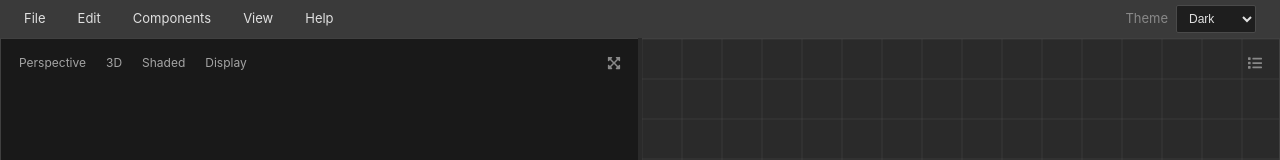
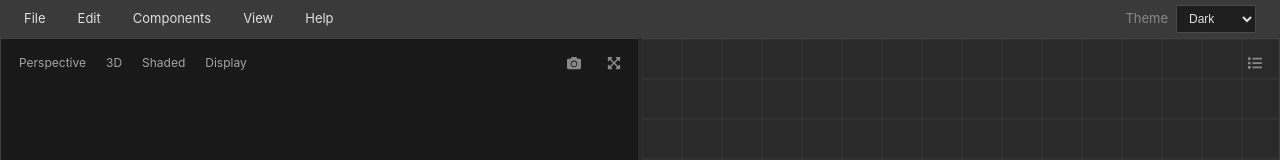
Before and after one commit to marko-koljancic/minimystx, a React (Vite) app: page /design in a window 1280 px wide. Shown: the top 160 px of the page. Built offline with nearby package versions, Linux system fonts and the light colour scheme.

Commit message:
feat: Add screenshot functionality with modal and button in RenderingCanvas

```diff
--- /dev/null
+++ b/src/components/ScreenshotButton.module.css
@@ -0,0 +1,30 @@
+.screenshotButton {
+  position: absolute;
+  top: 8px;
+  right: 48px; /* 8px gap + 32px MaximizeToggleButton + 8px margin */
+  width: 32px;
+  height: 32px;
+  background: transparent;
+  border: none;
+  cursor: pointer;
+  display: flex;
+  align-items: center;
+  justify-content: center;
+  border-radius: 4px;
+  z-index: 1000;
+  color: var(--text-secondary);
+  transition: opacity 0.2s ease;
+}
+
+.screenshotButton:hover {
+  color: var(--text-primary);
+}
+
+.screenshotButton:focus {
+  outline: 2px solid var(--input-border-focus);
+  outline-offset: 2px;
+}
+
+.screenshotButton:active {
+  transform: scale(0.95);
+}
--- /dev/null
+++ b/src/components/ScreenshotButton.tsx
@@ -0,0 +1,20 @@
+import { FaCamera } from "react-icons/fa";
+import styles from "./ScreenshotButton.module.css";
+
+interface ScreenshotButtonProps {
+  onCapture: () => void;
+}
+
+const ScreenshotButton = ({ onCapture }: ScreenshotButtonProps) => {
+  return (
+    <button
+      className={styles.screenshotButton}
+      onClick={onCapture}
+      title="Capture screenshot"
+    >
+      <FaCamera size={14} />
+    </button>
+  );
+};
+
+export default ScreenshotButton;
--- /dev/null
+++ b/src/components/ScreenshotModal.module.css
@@ -0,0 +1,86 @@
+.backdrop {
+  position: fixed;
+  top: 0;
+  left: 0;
+  right: 0;
+  bottom: 0;
+  background-color: rgba(0, 0, 0, 0.5);
+  display: flex;
+  align-items: center;
+  justify-content: center;
+  z-index: 1000;
+}
+
+.modal {
+  background-color: var(--background-tertiary);
+  border: 0.1rem solid var(--border-primary);
+  border-radius: 0.4rem;
+  padding: 2.4rem;
+  min-width: 32rem;
+  max-width: 64rem;
+  max-height: 80vh;
+  overflow: auto;
+  box-shadow: 0 0.8rem 2.4rem rgba(0, 0, 0, 0.3);
+}
+
+.title {
+  color: var(--text-primary);
+  font-size: 1.6rem;
+  margin: 0 0 1.6rem 0;
+  font-weight: 500;
+}
+
+.imageContainer {
+  display: flex;
+  justify-content: center;
+  align-items: center;
+  margin-bottom: 2.4rem;
+  border: 1px solid var(--border-secondary);
+  border-radius: 0.2rem;
+  background-color: var(--background-quaternary);
+  padding: 1.2rem;
+}
+
+.preview {
+  max-width: 100%;
+  max-height: 50vh;
+  object-fit: contain;
+  border: 1px solid var(--border-tertiary);
+  border-radius: 0.2rem;
+}
+
+.buttons {
+  display: flex;
+  justify-content: flex-end;
+  gap: 1.2rem;
+}
+
+.downloadButton,
+.closeButton {
+  padding: 0.8rem 1.6rem;
+  border-radius: 0.2rem;
+  font-size: 1.3rem;
+  cursor: pointer;
+  outline: none;
+  border: none;
+  transition: background-color 0.2s;
+}
+
+.downloadButton {
+  background-color: var(--accent-primary);
+  color: var(--text-on-accent);
+}
+
+.downloadButton:hover:not(:disabled) {
+  background-color: var(--accent-secondary);
+}
+
+.closeButton {
+  background-color: var(--background-quaternary);
+  color: var(--text-secondary);
+  border: 0.1rem solid var(--border-secondary);
+}
+
+.closeButton:hover {
+  background-color: var(--background-secondary);
+}
--- /dev/null
+++ b/src/components/ScreenshotModal.tsx
@@ -0,0 +1,69 @@
+import { useEffect, useRef, useCallback } from "react";
+import styles from "./ScreenshotModal.module.css";
+
+interface ScreenshotModalProps {
+  imageUrl: string;
+  filename: string;
+  onClose: () => void;
+  onDownload: () => void;
+}
+
+export function ScreenshotModal({
+  imageUrl,
+  filename,
+  onClose,
+  onDownload,
+}: ScreenshotModalProps) {
+  const modalRef = useRef<HTMLDivElement>(null);
+
+  useEffect(() => {
+    const handleKeyDown = (e: KeyboardEvent) => {
+      if (e.key === "Escape") {
+        e.preventDefault();
+        onClose();
+      }
+    };
+
+    document.addEventListener("keydown", handleKeyDown);
+    return () => document.removeEventListener("keydown", handleKeyDown);
+  }, [onClose]);
+
+  const handleBackdropClick = (e: React.MouseEvent) => {
+    if (e.target === modalRef.current) {
+      onClose();
+    }
+  };
+
+  const handleDownload = useCallback(() => {
+    const link = document.createElement('a');
+    link.href = imageUrl;
+    link.download = filename;
+    document.body.appendChild(link);
+    link.click();
+    document.body.removeChild(link);
+    onDownload();
+  }, [imageUrl, filename, onDownload]);
+
+  return (
+    <div className={styles.backdrop} ref={modalRef} onClick={handleBackdropClick}>
+      <div className={styles.modal}>
+        <h3 className={styles.title}>Screenshot Result</h3>
+        <div className={styles.imageContainer}>
+          <img
+            src={imageUrl}
+            alt="Screenshot preview"
+            className={styles.preview}
+          />
+        </div>
+        <div className={styles.buttons}>
+          <button className={styles.closeButton} onClick={onClose}>
+            Close
+          </button>
+          <button className={styles.downloadButton} onClick={handleDownload}>
+            Save
+          </button>
+        </div>
+      </div>
+    </div>
+  );
+}
--- a/src/pages/Header.tsx
+++ b/src/pages/Header.tsx
@@ -335,7 +335,6 @@ export default function Header() {
         onClick: () => {},
         isDivider: true,
       },
-
       {
         label: "Reset to Defaults",
         onClick: resetToDefaults,
--- a/src/rendering/RenderingCanvas.tsx
+++ b/src/rendering/RenderingCanvas.tsx
@@ -1,14 +1,67 @@
-import { useEffect, useRef } from "react";
+import { useEffect, useRef, useState, useCallback } from "react";
 import { useKeyboardShortcuts } from "../hooks";
 import { SceneManager } from "./SceneManager";
 import MaximizeToggleButton from "../components/MaximizeToggleButton";
 import ViewportControls from "../components/ViewportControls";
+import ScreenshotButton from "../components/ScreenshotButton";
+import { ScreenshotModal } from "../components/ScreenshotModal";
 
 export default function RenderingCanvas() {
   const { containerRef: keyboardContainerRef } = useKeyboardShortcuts({ context: "render" });
   const resizeContainerRef = useRef<HTMLDivElement>(null);
   const canvasRef = useRef<HTMLCanvasElement>(null);
   const sceneManagerRef = useRef<SceneManager | null>(null);
+
+  const [screenshotModal, setScreenshotModal] = useState<{
+    isOpen: boolean;
+    imageUrl: string;
+    filename: string;
+  }>({
+    isOpen: false,
+    imageUrl: "",
+    filename: "",
+  });
+
+  const generateFilename = useCallback(() => {
+    const now = new Date();
+    const year = now.getFullYear();
+    const month = String(now.getMonth() + 1).padStart(2, "0");
+    const day = String(now.getDate()).padStart(2, "0");
+    const hours = String(now.getHours()).padStart(2, "0");
+    const minutes = String(now.getMinutes()).padStart(2, "0");
+    const seconds = String(now.getSeconds()).padStart(2, "0");
+
+    return `minimystx-screenshot-${year}-${month}-${day}-${hours}-${minutes}-${seconds}.png`;
+  }, []);
+
+  const handleScreenshot = useCallback(() => {
+    if (!sceneManagerRef.current) return;
+
+    try {
+      const imageUrl = sceneManagerRef.current.captureScreenshot(2); // 2x multiplier
+      const filename = generateFilename();
+
+      setScreenshotModal({
+        isOpen: true,
+        imageUrl,
+        filename,
+      });
+    } catch (error) {
+      console.error("Failed to capture screenshot:", error);
+    }
+  }, [generateFilename]);
+
+  const handleCloseModal = useCallback(() => {
+    setScreenshotModal({
+      isOpen: false,
+      imageUrl: "",
+      filename: "",
+    });
+  }, []);
+
+  const handleDownload = useCallback(() => {
+    handleCloseModal();
+  }, [handleCloseModal]);
 
   useEffect(() => {
     if (!canvasRef.current || !resizeContainerRef.current) return;
@@ -41,7 +94,11 @@ export default function RenderingCanvas() {
   }, []);
 
   return (
-    <div ref={keyboardContainerRef} style={{ width: "100%", height: "100%", position: "relative" }} tabIndex={0}>
+    <div
+      ref={keyboardContainerRef}
+      style={{ width: "100%", height: "100%", position: "relative" }}
+      tabIndex={0}
+    >
       <div ref={resizeContainerRef} style={{ width: "100%", height: "100%" }}>
         <canvas
           ref={canvasRef}
@@ -53,7 +110,16 @@ export default function RenderingCanvas() {
         />
       </div>
       <ViewportControls />
+      <ScreenshotButton onCapture={handleScreenshot} />
       <MaximizeToggleButton />
+      {screenshotModal.isOpen && (
+        <ScreenshotModal
+          imageUrl={screenshotModal.imageUrl}
+          filename={screenshotModal.filename}
+          onClose={handleCloseModal}
+          onDownload={handleDownload}
+        />
+      )}
     </div>
   );
 }
--- a/src/rendering/SceneManager.ts
+++ b/src/rendering/SceneManager.ts
@@ -813,6 +813,93 @@ export class SceneManager {
     this.updateAxisGizmo();
   }
 
+  public captureScreenshot(multiplier: number = 2): string {
+    if (!this.renderer || !this.scene) {
+      throw new Error("Renderer or scene not initialized");
+    }
+
+    const canvas = this.renderer.domElement;
+    const originalWidth = canvas.width;
+    const originalHeight = canvas.height;
+
+    let targetWidth = originalWidth * multiplier;
+    let targetHeight = originalHeight * multiplier;
+
+    // Clamp dimensions to max 4096px
+    const maxDimension = 4096;
+    if (targetWidth > maxDimension || targetHeight > maxDimension) {
+      const scale = Math.min(maxDimension / targetWidth, maxDimension / targetHeight);
+      targetWidth = Math.floor(targetWidth * scale);
+      targetHeight = Math.floor(targetHeight * scale);
+    }
+
+    // Create temporary canvas for high-res capture
+    const tempCanvas = document.createElement("canvas");
+    tempCanvas.width = targetWidth;
+    tempCanvas.height = targetHeight;
+
+    const tempRenderer = new THREE.WebGLRenderer({
+      canvas: tempCanvas,
+      antialias: true,
+      preserveDrawingBuffer: true,
+    });
+
+    tempRenderer.setSize(targetWidth, targetHeight);
+    tempRenderer.setPixelRatio(1); // Use pixel ratio 1 for temp renderer
+    tempRenderer.shadowMap.enabled = this.renderer.shadowMap.enabled;
+    tempRenderer.shadowMap.type = this.renderer.shadowMap.type;
+
+    // Copy scene background
+    const clearColor = new THREE.Color();
+    this.renderer.getClearColor(clearColor);
+    tempRenderer.setClearColor(clearColor, this.renderer.getClearAlpha());
+
+    // Update camera aspect ratio for temp render
+    const camera = this.getCurrentCamera();
+    const originalAspect =
+      camera instanceof THREE.PerspectiveCamera
+        ? camera.aspect
+        : (camera as THREE.OrthographicCamera).right / (camera as THREE.OrthographicCamera).top;
+
+    const newAspect = targetWidth / targetHeight;
+
+    if (camera instanceof THREE.PerspectiveCamera) {
+      camera.aspect = newAspect;
+      camera.updateProjectionMatrix();
+    } else {
+      const orthoCamera = camera as THREE.OrthographicCamera;
+      const currentHeight = orthoCamera.top - orthoCamera.bottom;
+      const currentWidth = currentHeight * newAspect;
+      orthoCamera.left = -currentWidth / 2;
+      orthoCamera.right = currentWidth / 2;
+      orthoCamera.updateProjectionMatrix();
+    }
+
+    // Render to temp canvas
+    tempRenderer.render(this.scene, camera);
+
+    // Get data URL
+    const dataURL = tempCanvas.toDataURL("image/png");
+
+    // Restore original camera settings
+    if (camera instanceof THREE.PerspectiveCamera) {
+      camera.aspect = originalAspect;
+      camera.updateProjectionMatrix();
+    } else {
+      const orthoCamera = camera as THREE.OrthographicCamera;
+      const currentHeight = orthoCamera.top - orthoCamera.bottom;
+      const currentWidth = currentHeight * originalAspect;
+      orthoCamera.left = -currentWidth / 2;
+      orthoCamera.right = currentWidth / 2;
+      orthoCamera.updateProjectionMatrix();
+    }
+
+    // Cleanup temp renderer
+    tempRenderer.dispose();
+
+    return dataURL;
+  }
+
   public dispose() {
     if (this.animationId !== null) cancelAnimationFrame(this.animationId);
 
--- a/src/styles/variables.css
+++ b/src/styles/variables.css
@@ -27,6 +27,7 @@ body.dark-theme {
   --text-tertiary: #aaaaaa;
   --text-quaternary: #999999;
   --text-highlight: #ffffff;
+  --text-on-accent: rgba(255, 255, 255, 0.92);
 
   --accent-primary: #4a90e2;
   --accent-secondary: #0098ff;
@@ -96,6 +97,7 @@ body.light-theme {
   --text-tertiary: #777777;
   --text-quaternary: #999999;
   --text-highlight: #000000;
+  --text-on-accent: #111111;
 
   --accent-primary: #0078d4;
   --accent-secondary: #0098ff;
```
